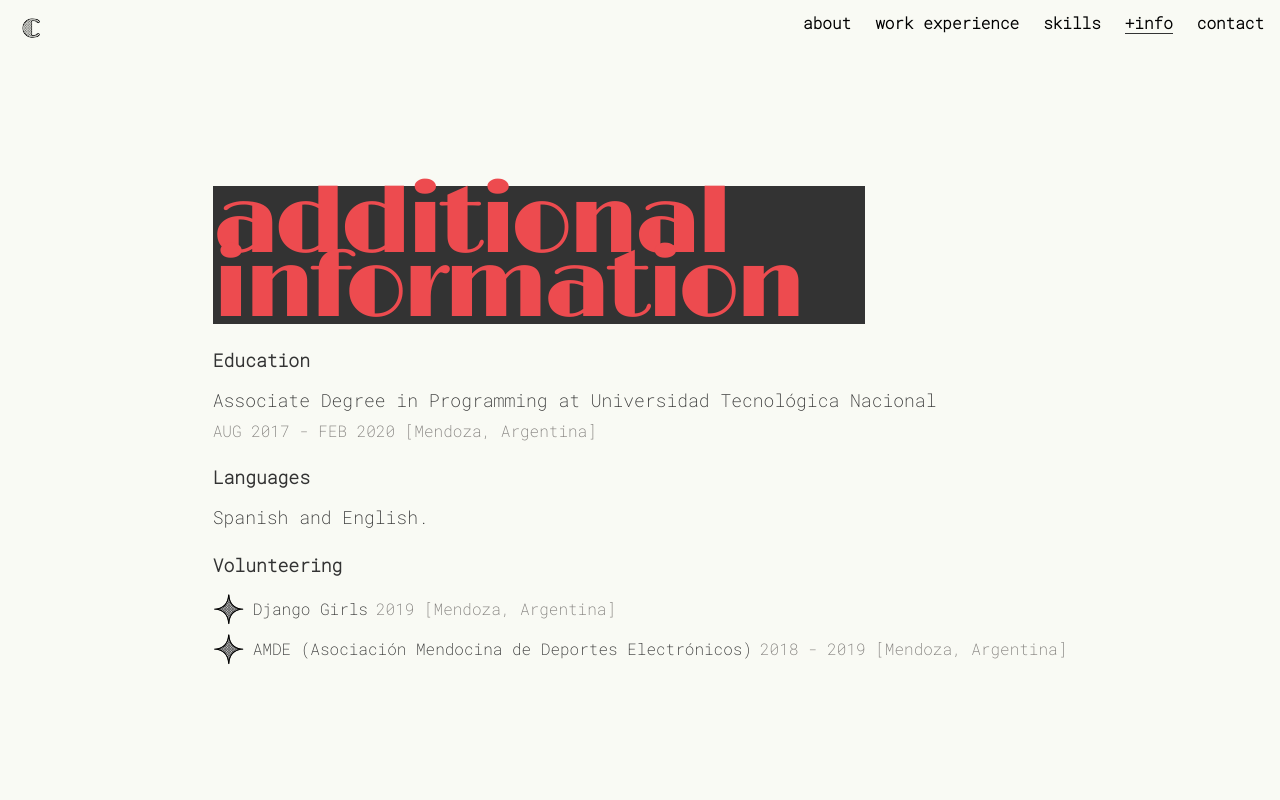
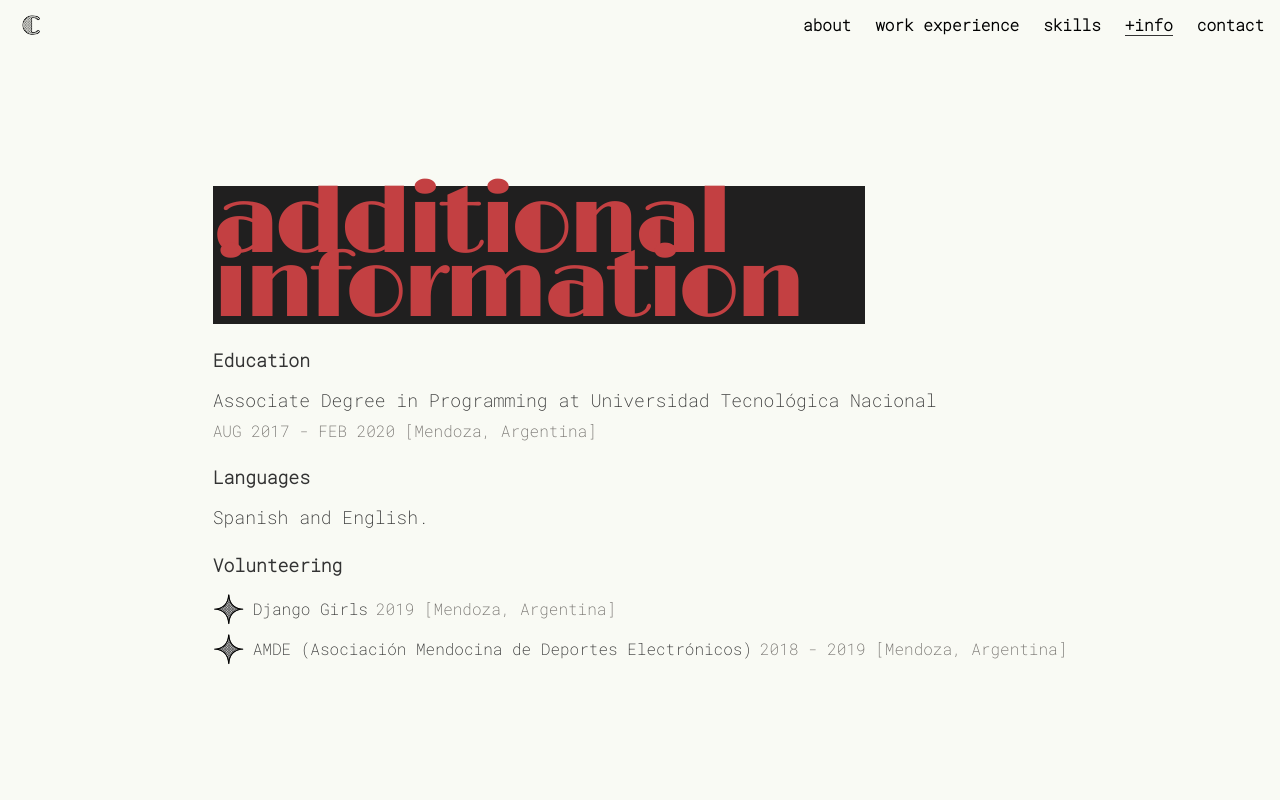
Before and after one commit to zetadeceleste/portfolio-ui, a Next.js app: page /additional-information in a window 1280 px wide. Shown: the top 800 px of the page. Built offline with nearby package versions, Linux system fonts and the light colour scheme.

Commit message:
Update Resume / Fix contrast

```diff
--- a/components/common/List/index.tsx
+++ b/components/common/List/index.tsx
@@ -28,7 +28,12 @@ const List = ({ data, title, rounded = false, divided = false }: Props) => {
         {data.map(({ text, link, label, iconName }, index) => (
           <li className={styles.item} key={index}>
             {link ? (
-              <Link href={link} target="_blank" rel="noopener noreferrer">
+              <Link
+                href={link}
+                target="_blank"
+                rel="noopener noreferrer"
+                aria-label={text}
+              >
                 <Item text={text} iconName={iconName} />
               </Link>
             ) : (
--- a/layouts/Header/index.tsx
+++ b/layouts/Header/index.tsx
@@ -33,11 +33,12 @@ const Header = () => {
     <header className={`${styles.header} ${classNameListHeader}`}>
       <FlexWrapper
         flexDirection="row"
+        alignItems="center"
         justifyContent="space-between"
         className={`${styles.wrapper} ${showHeader ? styles.show : ''}`}
       >
         {!isHome && (
-          <Link href={pages.HOME} passHref>
+          <Link href={pages.HOME} aria-label="Link to Home" passHref>
             <Icon name="logo" variant={variant} />
           </Link>
         )}
@@ -58,7 +59,7 @@ const Header = () => {
                   className={`${styles.item} ${classNameListItem}`}
                   key={index}
                 >
-                  <Link href={link} passHref>
+                  <Link href={link} aria-label={text} passHref>
                     <p className={`bold ${styles.text}`}>{text}</p>
                   </Link>
                 </li>
--- a/package.json
+++ b/package.json
@@ -1,6 +1,6 @@
 {
   "name": "portfolio-ui",
-  "version": "2.4.0",
+  "version": "2.4.1",
   "private": true,
   "scripts": {
     "dev": "next dev",
--- a/styles/variables.css
+++ b/styles/variables.css
@@ -6,10 +6,10 @@ body {
   --color-accent-hover: #515151;
   --color-neutral-dark-100: #201f1f;
   --color-neutral-dark-200: #333;
-  --color-neutral-grey-100: #807e7b;
+  --color-neutral-grey-100: #74716d;
   --color-neutral-grey-200: #9a9999;
   --color-neutral-light: #f9faf4;
-  --color-star: #ed4b4f;
+  --color-star: #c34042;
   --color-star-light: #af6b62;
   --color-star-light-hover: #c7989b;
 
@@ -20,7 +20,7 @@ body {
   --color-border-variant: var(--color-neutral-light);
   --color-headline: var(--color-star);
   --color-headline-variant: var(--color-star-light);
-  --color-highlighted: var(--color-neutral-dark-200);
+  --color-highlighted: var(--color-neutral-dark-100);
   --color-highlighted-variant: var(--color-neutral-light);
   --color-icon: var(--color-neutral-dark-200);
   --color-icon-variant: var(--color-neutral-light);
```
Also changed, not shown: 1 other file (tests, documents, lock files or other folders).
